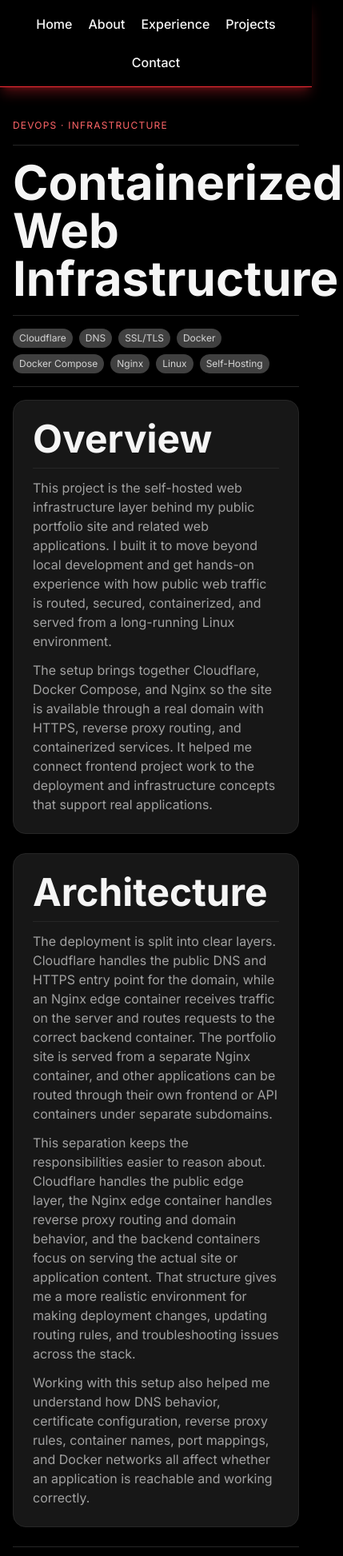
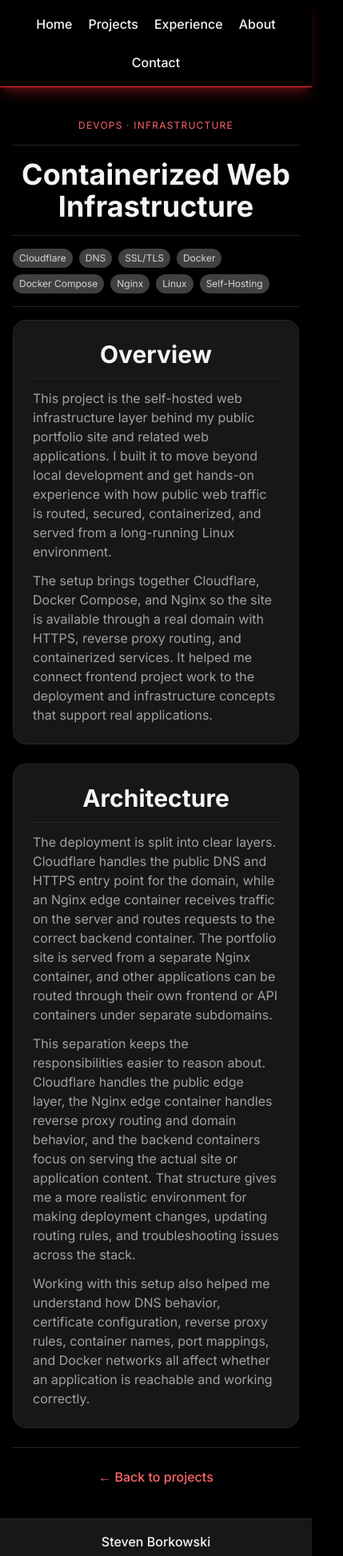
Before and after one commit to Stevenb32/portfolio-site-stevenBorkowskiDev, a React (Vite) app in the folder site/v2-react-tailwind/: page /projects/containerized-web-infrastructure/ in a window 390 px wide. Shown: the top 1946 px of the page at 80% size, 429 px wide, since content can reach past the window. Built offline with nearby package versions, Linux system fonts and the light colour scheme.

Commit message:
responsive updates / rearranged sections

```diff
--- a/site/v2-react-tailwind/src/data/navigation.js
+++ b/site/v2-react-tailwind/src/data/navigation.js
@@ -6,9 +6,9 @@ export const navLinks = [
     type: "anchor",
   },
   {
-    id: "about",
-    label: "About",
-    href: "/#about",
+    id: "projects",
+    label: "Projects",
+    href: "/#projects",
     type: "anchor",
   },
   {
@@ -18,9 +18,9 @@ export const navLinks = [
     type: "anchor",
   },
   {
-    id: "projects",
-    label: "Projects",
-    href: "/#projects",
+    id: "about",
+    label: "About",
+    href: "/#about",
     type: "anchor",
   },
   {
@@ -39,9 +39,9 @@ export const footerLinks = [
     type: "anchor",
   },
   {
-    id: "about",
-    label: "About",
-    href: "/#about",
+    id: "projects",
+    label: "Projects",
+    href: "/#projects",
     type: "anchor",
   },
   {
@@ -51,9 +51,9 @@ export const footerLinks = [
     type: "anchor",
   },
   {
-    id: "projects",
-    label: "Projects",
-    href: "/#projects",
+    id: "about",
+    label: "About",
+    href: "/#about",
     type: "anchor",
   },
   {
--- a/site/v2-react-tailwind/src/pages/HomePage.jsx
+++ b/site/v2-react-tailwind/src/pages/HomePage.jsx
@@ -8,9 +8,9 @@ function HomePage() {
   return (
     <>
       <Hero />
+      <Projects />
+      <Experience />
       <About />
-      <Experience />
-      <Projects />
       <Contact />
     </>
   );
--- a/site/v2-react-tailwind/src/pages/ProjectPage.jsx
+++ b/site/v2-react-tailwind/src/pages/ProjectPage.jsx
@@ -19,11 +19,11 @@ function ProjectPage() {
   return (
     <PageSection>
       <div className="flex flex-col gap-4">
-        <p className="text-xs uppercase tracking-widest text-red-400">{project.categories.join(" · ")}</p>
+        <p className="text-xs text-center uppercase tracking-widest text-red-400 sm:text-left">{project.categories.join(" · ")}</p>
 
         <Divider />
 
-        <h1 className="text-6xl font-bold tracking-normal text-neutral-100">{project.title}</h1>
+        <h1 className="text-4xl text-center font-bold text-neutral-100 sm:text-6xl sm:text-left">{project.title}</h1>
 
         <Divider />
 
@@ -42,7 +42,7 @@ function ProjectPage() {
         <div className="grid gap-6">
           {project.cards.map((card) => (
             <Card key={card.id} as="section" className="flex flex-col gap-3 bg-neutral-900" aria-labelledby={`project-${card.id}`}>
-              <h2 id={`project-${card.id}`} className="text-5xl font-bold text-neutral-100">
+              <h2 id={`project-${card.id}`} className="text-3xl text-center font-bold text-neutral-100 sm:text-5xl sm:text-left">
                 {card.title}
               </h2>
 
@@ -77,7 +77,7 @@ function ProjectPage() {
 
           <Divider />
 
-          <div className="flex flex-col gap-4">
+          <div className="flex flex-col gap-4 items-center sm:items-start">
             {project.links.map((link) => (
               <AppLink key={link.id} link={link} className="font-medium text-red-400 hover:text-red-500 focus-visible:text-red-500 rounded-md"/>
             ))}
```
Also changed, not shown: site/v2-react-tailwind/src/components/SkipLink.jsx (+1 -11 lines).
